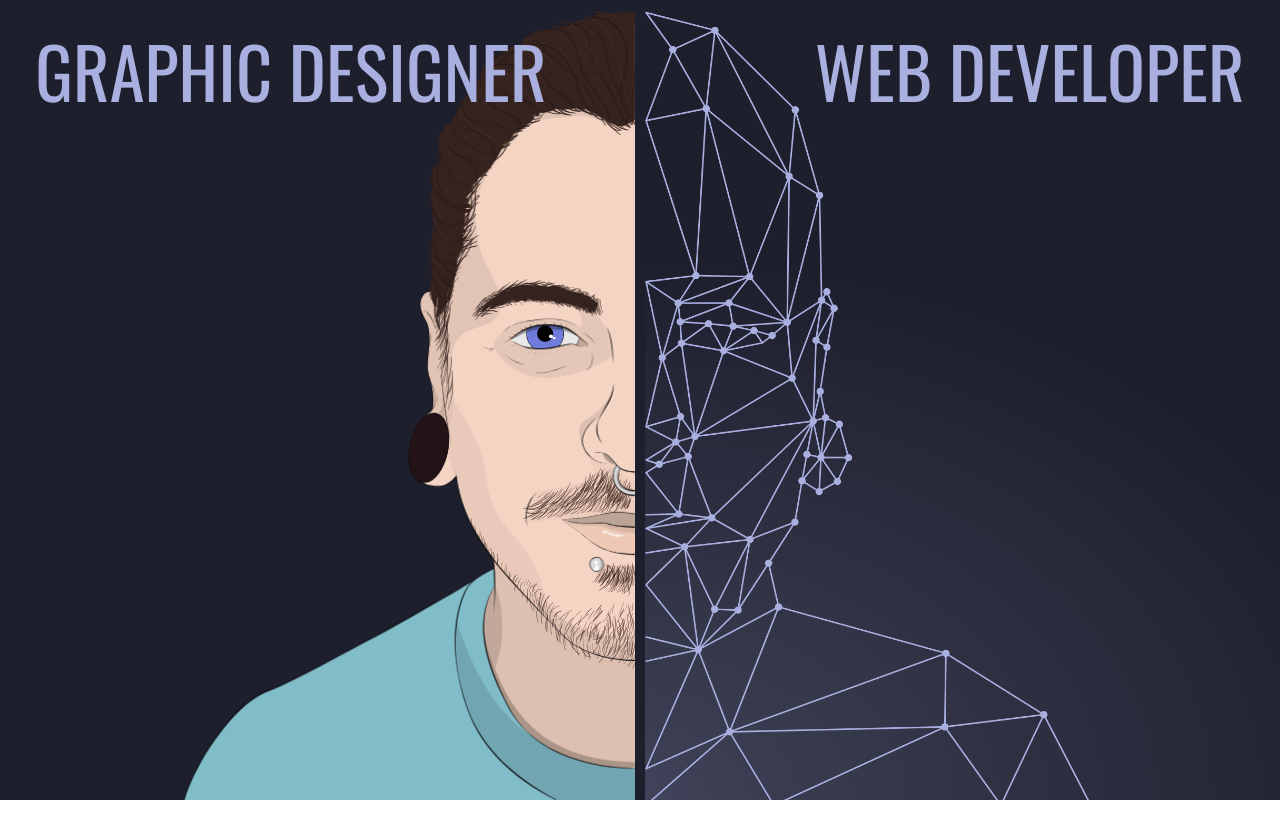
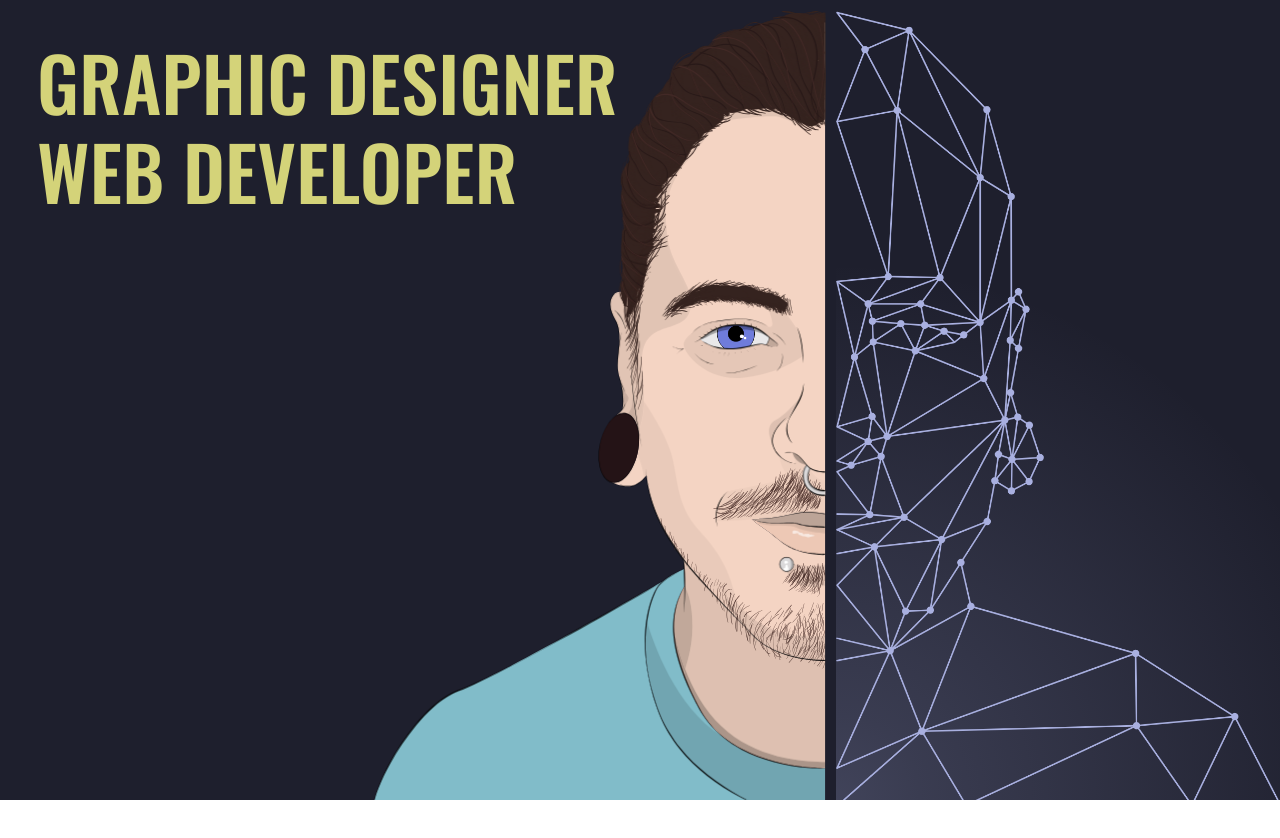
Before and after one commit to SystemInfected/portfolio, a React (Create React App) app: page / in a window 1280 px wide. Shown: the top 838 px of the page. Built offline with nearby package versions, Linux system fonts and the light colour scheme.

Commit message:
Added Framer-motion

```diff
--- a/package.json
+++ b/package.json
@@ -17,6 +17,7 @@
 		"@typescript-eslint/eslint-plugin": "^4.17.0",
 		"@typescript-eslint/parser": "^4.17.0",
 		"eslint": "^7.22.0",
+		"framer-motion": "^4.0.2",
 		"node-sass": "^5.0.0",
 		"react": "^17.0.1",
 		"react-dom": "^17.0.1",
--- a/src/components/Hero.tsx
+++ b/src/components/Hero.tsx
@@ -1,4 +1,5 @@
 import styled from 'styled-components'
+import { motion, useViewportScroll, useTransform } from 'framer-motion'
 import { color, font, breakpoint } from '../css/variables'
 import { ReactComponent as IllustrationForeground } from '../assets/images/portrait_illustration_foreground.svg'
 import { ReactComponent as IllustrationEye } from '../assets/images/portrait_illustration_eye.svg'
@@ -6,10 +7,23 @@ import AnimatedNodes from './AnimatedNodes'
 import AnimatedEye from './AnimatedEye'
 
 const Hero = () => {
+	const windowW = window.innerWidth
+	const windowH = window.innerHeight
+	console.log(windowW, windowH)
+	const { scrollY } = useViewportScroll()
+	const headerPos = useTransform(
+		scrollY,
+		[windowH * 0.2, windowH * 0.3],
+		[0, -windowH * 0.5]
+	)
+
 	return (
 		<HeaderContainer id="header-container">
-			<Header>Graphic Designer</Header>
-			<Header>Web Developer</Header>
+			<Header style={{ y: headerPos }}>
+				Graphic Designer
+				<br />
+				Web Developer
+			</Header>
 			<PortraitIllustration>
 				<IllustrationEye />
 				<AnimatedEye />
@@ -26,59 +40,35 @@ export default Hero
 
 const HeaderContainer = styled.div`
 	background-color: ${color.mainColorDark};
-	width: 100vw;
+	width: 100%;
 	height: 100vh;
 	display: flex;
 	align-items: flex-end;
 	justify-content: center;
-	margin-bottom: 100px;
+	margin-bottom: 200vh;
 `
 
-const Header = styled.h1`
-	position: absolute;
+const Header = styled(motion.h1)`
+	position: fixed;
 	top: 0.5em;
 	left: 0.5em;
-	color: ${color.mainColorLight};
+	color: ${color.mainAccentColor};
 	font-family: ${font.headingsFont};
-	font-size: clamp(5rem, 5.5vw, 14rem);
-	font-weight: 100;
+	font-size: clamp(2.5rem, 5.8vw, 12rem);
+	font-weight: 550;
 	text-transform: uppercase;
 	letter-spacing: 0.02rem;
-	z-index: 80;
-	line-height: 1;
-	&:last-of-type {
-		left: auto;
-		right: 0.5em;
-		text-align: right;
-	}
-	@media (orientation: portrait) and (min-width: ${breakpoint.tablet}) {
+	line-height: 1.2;
+	z-index: 20;
+	@media (orientation: portrait) {
 		width: 100%;
 		left: auto;
 		text-align: center;
-		font-size: clamp(5rem, 12vw, 14rem);
-		&:last-of-type {
-			right: auto;
-			width: 100%;
-			text-align: center;
-			top: 1.5em;
-		}
-	}
-	@media only screen and (max-width: ${breakpoint.tablet}) {
-		width: 100%;
-		left: auto;
-		text-align: center;
-		font-size: clamp(3.2rem, 12vw, 8rem);
-		&:last-of-type {
-			right: auto;
-			width: 100%;
-			text-align: center;
-			top: 1.5em;
-		}
+		font-size: clamp(4.6rem, 9.5vw, 13rem);
 	}
 `
 
 const Portrait = styled.div`
-	width: 100%;
 	height: 100vh;
 	display: flex;
 	align-items: flex-end;
@@ -86,6 +76,7 @@ const Portrait = styled.div`
 `
 
 const PortraitIllustration = styled(Portrait)`
+	width: 65%;
 	justify-content: flex-end;
 	margin-right: 5px;
 	position: relative;
@@ -99,9 +90,13 @@ const PortraitIllustration = styled(Portrait)`
 		height: clamp(85%, 70vw, 115%);
 		position: absolute;
 	}
+	@media (orientation: portrait) {
+		width: 50%;
+	}
 `
 
 const PortraitNodes = styled(Portrait)`
+	width: 35%;
 	justify-content: flex-start;
 	margin-left: 5px;
 	background: radial-gradient(
@@ -118,4 +113,7 @@ const PortraitNodes = styled(Portrait)`
 		height: clamp(85%, 70vw, 115%);
 		flex-shrink: 0;
 	}
+	@media (orientation: portrait) {
+		width: 50%;
+	}
 `
--- a/src/css/variables.tsx
+++ b/src/css/variables.tsx
@@ -1,6 +1,7 @@
 export const color = {
 	mainColorDark: '#1e1f2d',
 	mainColorLight: '#a9b0e0',
+	mainAccentColor: '#D4D379',
 	mainColorDarkRGB: '30, 31, 45',
 	mainColorLightRGB: '169, 176, 224',
 }
--- a/src/css/variables/_fonts.scss
+++ b/src/css/variables/_fonts.scss
@@ -1,4 +1,4 @@
-@import url('https://fonts.googleapis.com/css2?family=Oswald&display=swap');
-@import url('https://fonts.googleapis.com/css2?family=Raleway&display=swap');
+@import url('https://fonts.googleapis.com/css2?family=Oswald:wght@200..700&display=swap');
+@import url('https://fonts.googleapis.com/css2?family=Raleway:wght@100..900&display=swap');
 $headingsFont: 'Oswald', 'Helvetica Neue', sans-serif;
 $standardFont: 'Raleway', 'Helvetica Neue', sans-serif;
```
Also changed, not shown: 1 other file (tests, documents, lock files or other folders).
